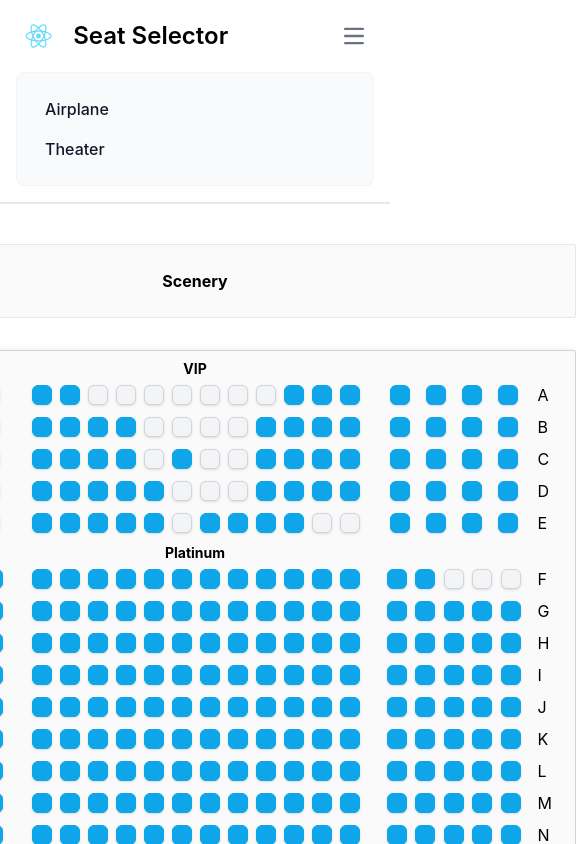
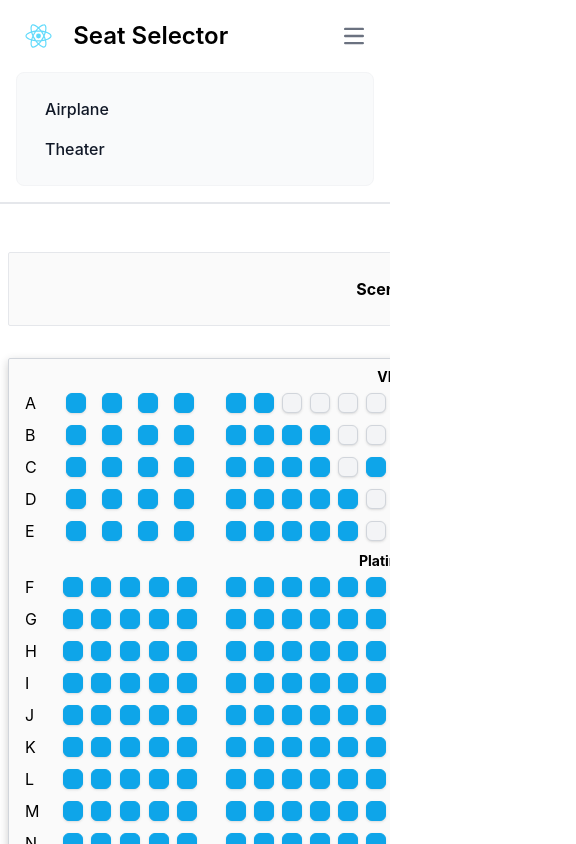
Before and after one commit to juancave/seat-selector, a React (Create React App) app: page /theater in a window 390 px wide. Shown: the top 844 px of the page, 576 px wide, since content can reach past the window. Built offline with nearby package versions, Linux system fonts and the light colour scheme.

Commit message:
Mobile version updated

```diff
--- a/src/components/TheaterSeats/index.tsx
+++ b/src/components/TheaterSeats/index.tsx
@@ -10,7 +10,7 @@ interface Props {
 const TheaterSeats: React.FC<Props> = (p: Props) => {
   return (
     <SeatsContext.Provider value={ContextType.THEATER}>
-      <div className="flex flex-row items-center">
+      <div className="flex flex-row items-center w-full p-2 overflow-x-scroll md:w-auto md:overflow-auto md:p-0">
         <div className="flex flex-col">
           <div className="flex justify-center items-center font-bold py-6 rounded-sm bg-zinc-50 border mb-8">
             Scenery
--- a/src/pages/Theater/index.tsx
+++ b/src/pages/Theater/index.tsx
@@ -22,9 +22,9 @@ const TheaterPage: React.FC = () => {
   }, []); // eslint-disable-line react-hooks/exhaustive-deps
 
   return (
-    <div className="flex md:flex-row md:items-start flex-col items-center justify-center gap-10 mt-10 mb-32">
+    <div className="flex lg:flex-row lg:items-start flex-col items-center justify-center gap-10 mt-10 mb-32">
       <TheaterSeats sections={theaterSeatsDataMock} />
-      <div className="flex flex-row gap-10 justify-center md:flex-col flex-wrap md:flex-nowrap md:justify-normal">
+      <div className="flex flex-row gap-10 justify-center lg:flex-col flex-wrap lg:flex-nowrap lg:justify-normal">
         <SeatsLegend data={legendSeatsMockData} />
         <EventInformation data={eventInformationDataMock} />
         <Cart />
```
